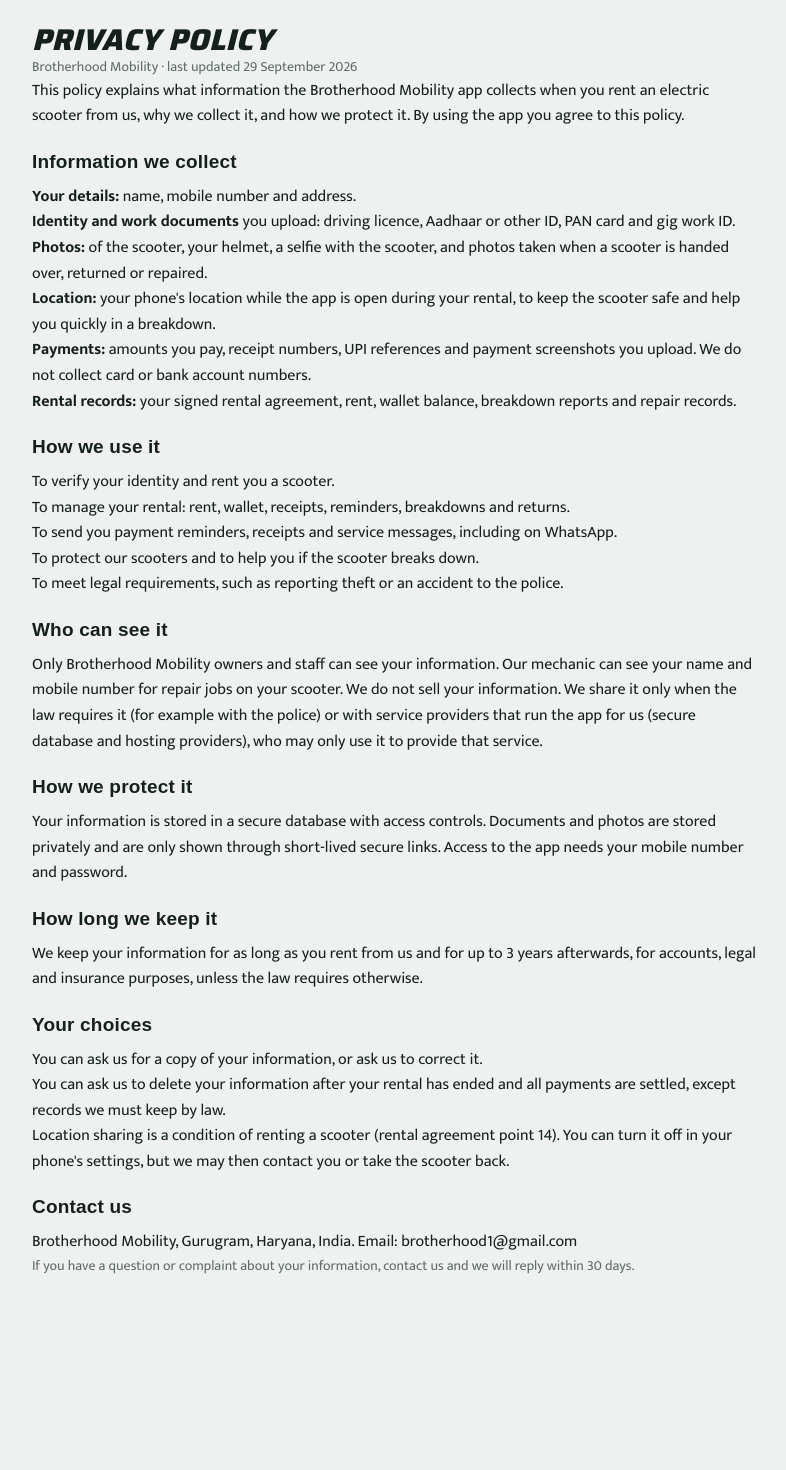
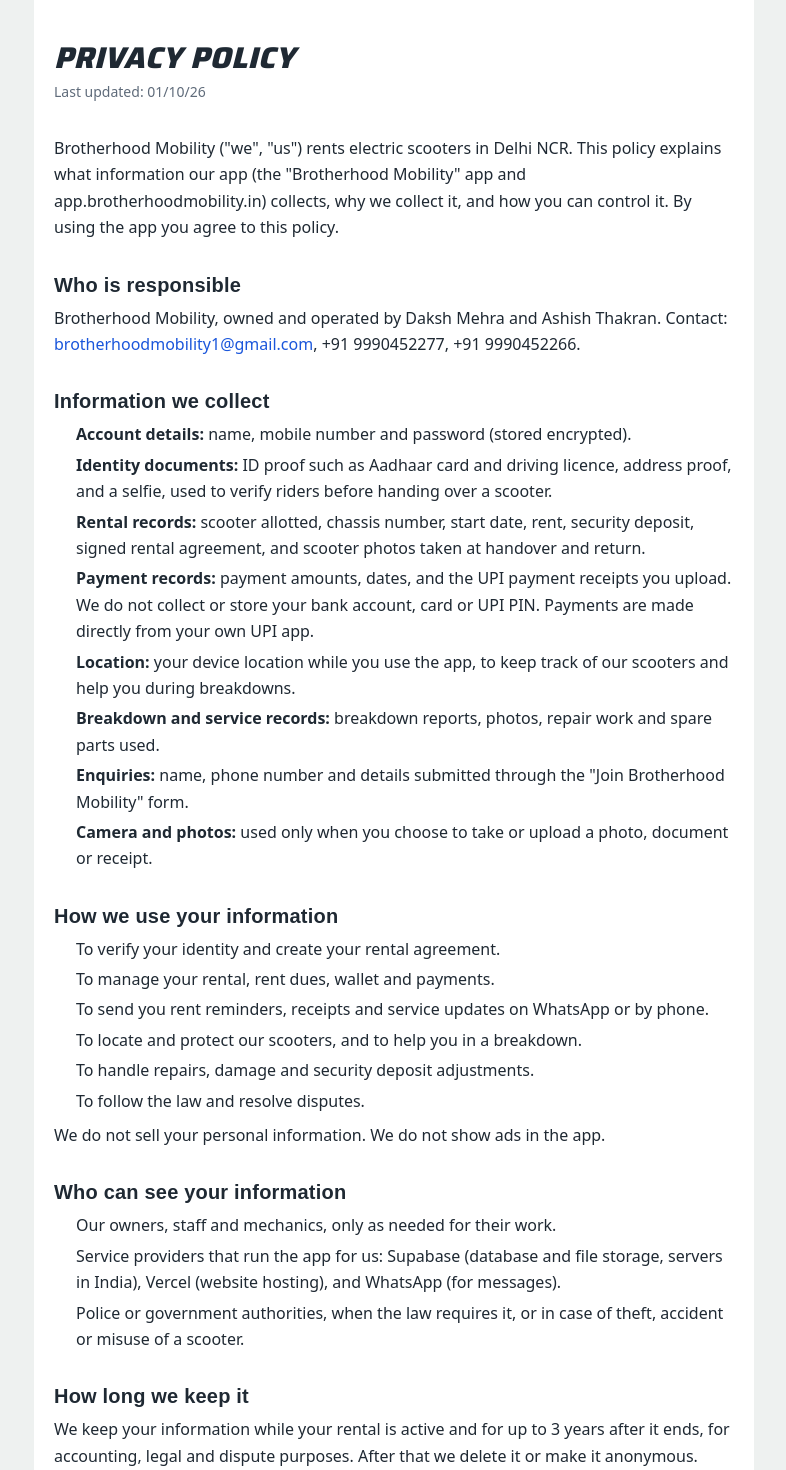
Before and after one commit to brotherhoodmobility1-cpu/brotherhood, a Next.js app: page /privacy in a window 1280 px wide. Shown: the top 1470 px of the page, without its empty margins (246-1032 px from the left). Before the commit the page ends 1337 px from the top, so only its background shows below. Built offline with nearby package versions, Linux system fonts and the light colour scheme; a web font is replaced by a local one.

Commit message:
Revise Privacy Policy content and structure

```diff
--- a/src/app/privacy/page.tsx
+++ b/src/app/privacy/page.tsx
@@ -1,66 +1,83 @@
-import type { ReactNode } from "react";
+export const metadata = {
+  title: "Privacy Policy – Brotherhood Mobility",
+  description: "How Brotherhood Mobility collects, uses and protects your data.",
+};
 
-export const metadata = { title: "Privacy policy · Brotherhood Mobility" };
+const CONTACT_EMAIL = "brotherhoodmobility1@gmail.com";
+const CONTACT_PHONE = "+91 9990452277, +91 9990452266";
+const LAST_UPDATED = "01/10/26";
 
-const H = ({ children }: { children: ReactNode }) => <h2 style={{ marginTop: 22 }}>{children}</h2>;
+const s = {
+  page: { maxWidth: 720, margin: "0 auto", padding: "40px 20px 80px", fontFamily: "system-ui, -apple-system, 'Segoe UI', Roboto, sans-serif", color: "#1f2933", lineHeight: 1.65, fontSize: 16, background: "#ffffff" },
+  h1: { fontSize: 30, margin: "0 0 4px", lineHeight: 1.2 },
+  date: { color: "#5f6b7a", margin: "0 0 32px", fontSize: 14 },
+  h2: { fontSize: 20, margin: "32px 0 8px" },
+  ul: { paddingLeft: 22, margin: "8px 0" },
+  li: { margin: "4px 0" },
+  a: { color: "#1a56db" },
+};
 
-export default function PrivacyPage() {
+export default function PrivacyPolicy() {
   return (
-    <main style={{ maxWidth: 760, margin: "0 auto", padding: "24px 18px 60px", lineHeight: 1.6 }}>
-      <h1>Privacy policy</h1>
-      <p className="mute">Brotherhood Mobility · last updated 29 September 2026</p>
-      <p>
-        This policy explains what information the Brotherhood Mobility app collects when you rent an electric scooter from us,
-        why we collect it, and how we protect it. By using the app you agree to this policy.
-      </p>
+    <main style={s.page}>
+      <h1 style={s.h1}>Privacy Policy</h1>
+      <p style={s.date}>Last updated: {LAST_UPDATED}</p>
 
-      <H>Information we collect</H>
-      <ul>
-        <li><b>Your details:</b> name, mobile number and address.</li>
-        <li><b>Identity and work documents</b> you upload: driving licence, Aadhaar or other ID, PAN card and gig work ID.</li>
-        <li><b>Photos:</b> of the scooter, your helmet, a selfie with the scooter, and photos taken when a scooter is handed over, returned or repaired.</li>
-        <li><b>Location:</b> your phone&apos;s location while the app is open during your rental, to keep the scooter safe and help you quickly in a breakdown.</li>
-        <li><b>Payments:</b> amounts you pay, receipt numbers, UPI references and payment screenshots you upload. We do not collect card or bank account numbers.</li>
-        <li><b>Rental records:</b> your signed rental agreement, rent, wallet balance, breakdown reports and repair records.</li>
+      <p>Brotherhood Mobility ("we", "us") rents electric scooters in Delhi NCR. This policy explains what information our app (the "Brotherhood Mobility" app and app.brotherhoodmobility.in) collects, why we collect it, and how you can control it. By using the app you agree to this policy.</p>
+
+      <h2 style={s.h2}>Who is responsible</h2>
+      <p>Brotherhood Mobility, owned and operated by Daksh Mehra and Ashish Thakran. Contact: <a style={s.a} href={`mailto:${CONTACT_EMAIL}`}>{CONTACT_EMAIL}</a>, {CONTACT_PHONE}.</p>
+
+      <h2 style={s.h2}>Information we collect</h2>
+      <ul style={s.ul}>
+        <li style={s.li}><b>Account details:</b> name, mobile number and password (stored encrypted).</li>
+        <li style={s.li}><b>Identity documents:</b> ID proof such as Aadhaar card and driving licence, address proof, and a selfie, used to verify riders before handing over a scooter.</li>
+        <li style={s.li}><b>Rental records:</b> scooter allotted, chassis number, start date, rent, security deposit, signed rental agreement, and scooter photos taken at handover and return.</li>
+        <li style={s.li}><b>Payment records:</b> payment amounts, dates, and the UPI payment receipts you upload. We do not collect or store your bank account, card or UPI PIN. Payments are made directly from your own UPI app.</li>
+        <li style={s.li}><b>Location:</b> your device location while you use the app, to keep track of our scooters and help you during breakdowns.</li>
+        <li style={s.li}><b>Breakdown and service records:</b> breakdown reports, photos, repair work and spare parts used.</li>
+        <li style={s.li}><b>Enquiries:</b> name, phone number and details submitted through the "Join Brotherhood Mobility" form.</li>
+        <li style={s.li}><b>Camera and photos:</b> used only when you choose to take or upload a photo, document or receipt.</li>
       </ul>
 
-      <H>How we use it</H>
-      <ul>
-        <li>To verify your identity and rent you a scooter.</li>
-        <li>To manage your rental: rent, wallet, receipts, reminders, breakdowns and returns.</li>
-        <li>To send you payment reminders, receipts and service messages, including on WhatsApp.</li>
-        <li>To protect our scooters and to help you if the scooter breaks down.</li>
-        <li>To meet legal requirements, such as reporting theft or an accident to the police.</li>
+      <h2 style={s.h2}>How we use your information</h2>
+      <ul style={s.ul}>
+        <li style={s.li}>To verify your identity and create your rental agreement.</li>
+        <li style={s.li}>To manage your rental, rent dues, wallet and payments.</li>
+        <li style={s.li}>To send you rent reminders, receipts and service updates on WhatsApp or by phone.</li>
+        <li style={s.li}>To locate and protect our scooters, and to help you in a breakdown.</li>
+        <li style={s.li}>To handle repairs, damage and security deposit adjustments.</li>
+        <li style={s.li}>To follow the law and resolve disputes.</li>
+      </ul>
+      <p>We do not sell your personal information. We do not show ads in the app.</p>
+
+      <h2 style={s.h2}>Who can see your information</h2>
+      <ul style={s.ul}>
+        <li style={s.li}>Our owners, staff and mechanics, only as needed for their work.</li>
+        <li style={s.li}>Service providers that run the app for us: Supabase (database and file storage, servers in India), Vercel (website hosting), and WhatsApp (for messages).</li>
+        <li style={s.li}>Police or government authorities, when the law requires it, or in case of theft, accident or misuse of a scooter.</li>
       </ul>
 
-      <H>Who can see it</H>
-      <p>
-        Only Brotherhood Mobility owners and staff can see your information. Our mechanic can see your name and mobile number for repair jobs on your scooter.
-        We do not sell your information. We share it only when the law requires it (for example with the police) or with service providers
-        that run the app for us (secure database and hosting providers), who may only use it to provide that service.
-      </p>
+      <h2 style={s.h2}>How long we keep it</h2>
+      <p>We keep your information while your rental is active and for up to 3 years after it ends, for accounting, legal and dispute purposes. After that we delete it or make it anonymous. Enquiry details from people who do not become riders are deleted within 12 months.</p>
 
-      <H>How we protect it</H>
-      <p>
-        Your information is stored in a secure database with access controls. Documents and photos are stored privately and are only shown through
-        short-lived secure links. Access to the app needs your mobile number and password.
-      </p>
+      <h2 style={s.h2}>How we protect it</h2>
+      <p>Data is sent over secure connections (HTTPS), passwords are encrypted, and each user can only see what their role allows. No system is fully secure, but we take reasonable steps to protect your information.</p>
 
-      <H>How long we keep it</H>
-      <p>
-        We keep your information for as long as you rent from us and for up to 3 years afterwards, for accounts, legal and insurance purposes, unless the law requires otherwise.
-      </p>
+      <h2 style={s.h2}>Your rights</h2>
+      <p>Under India's Digital Personal Data Protection Act, 2023, you can ask us to see, correct or delete your information, or withdraw your consent. Contact us at <a style={s.a} href={`mailto:${CONTACT_EMAIL}`}>{CONTACT_EMAIL}</a> or {CONTACT_PHONE}. We will reply within 30 days. Some records may need to be kept until any pending rent, damage or legal matter is settled.</p>
 
-      <H>Your choices</H>
-      <ul>
-        <li>You can ask us for a copy of your information, or ask us to correct it.</li>
-        <li>You can ask us to delete your information after your rental has ended and all payments are settled, except records we must keep by law.</li>
-        <li>Location sharing is a condition of renting a scooter (rental agreement point 14). You can turn it off in your phone&apos;s settings, but we may then contact you or take the scooter back.</li>
-      </ul>
+      <h2 style={s.h2}>Deleting your account</h2>
+      <p>To delete your account and data, send a WhatsApp message or email to us from your registered mobile number with the words "Delete my account". We will delete your account and personal data, except records we must keep by law.</p>
 
-      <H>Contact us</H>
-      <p>Brotherhood Mobility, Gurugram, Haryana, India. Email: brotherhood1@gmail.com</p>
-      <p className="mute">If you have a question or complaint about your information, contact us and we will reply within 30 days.</p>
+      <h2 style={s.h2}>Age</h2>
+      <p>The app is only for people aged 18 and above. We do not knowingly collect data from anyone under 18.</p>
+
+      <h2 style={s.h2}>Changes to this policy</h2>
+      <p>We may update this policy. The new version will be posted on this page with a new date.</p>
+
+      <h2 style={s.h2}>Grievance officer</h2>
+      <p>Daksh Mehra, Brotherhood Mobility.<br />Email: <a style={s.a} href={`mailto:${CONTACT_EMAIL}`}>{CONTACT_EMAIL}</a><br />Phone: {CONTACT_PHONE}</p>
     </main>
   );
 }
```
